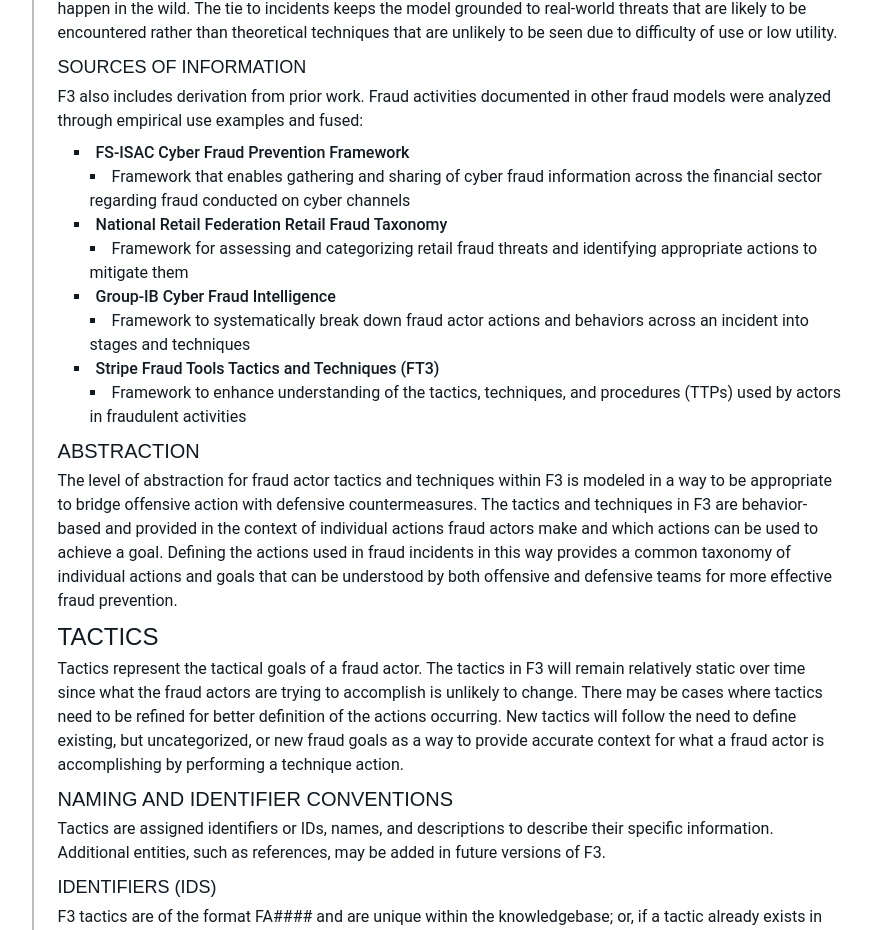
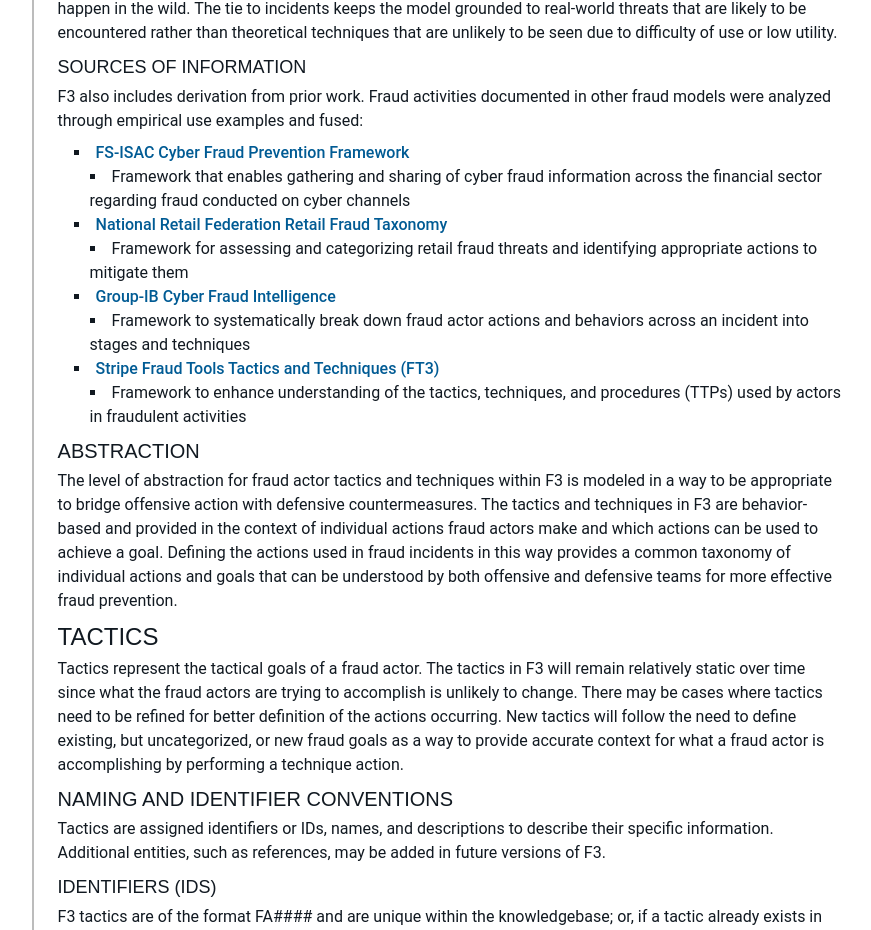
Before and after one commit to center-for-threat-informed-defense/fight-fraud-framework, a Vue app: page /#/about/methodology in a window 1280 px wide. Shown: the part 8331-9261 px from the top of the page, without its empty margins (310-1181 px from the left). Built offline with nearby package versions, Linux system fonts and the light colour scheme; a web font is replaced by a local one.

Commit message:
make links on dpm look like links (#13)

```diff
--- a/src/views/DesignPrinciplesView.vue
+++ b/src/views/DesignPrinciplesView.vue
@@ -3,8 +3,8 @@
     <div class="sidebar">
       <h2>Download Paper</h2>
       <p>The content on this page has been published as a standalone paper.</p>
-      <a :href="downloadUrl" class="btn btn-external"
-        download="MITRE F3 Design Principles and Methodology.pdf">Download Paper <i class="pi pi-download"></i></a>
+      <a :href="downloadUrl" class="btn btn-external" download="MITRE F3 Design Principles and Methodology.pdf">Download
+        Paper <i class="pi pi-download"></i></a>
 
       <h2>On This Page</h2>
       <template v-for="heading of topLevelHeadings" :key="heading.label">
@@ -23,7 +23,12 @@
       <p>The MITRE Fight Fraud Framework (F3)™ is a curated knowledge base of tactics and techniques
         used by fraud actors. MITRE F3™ includes behaviors that characterize known fraud TTPs and references existing <a
           href="https://attack.mitre.org/" target="blank">MITRE ATT&CK®</a> techniques as applicable to financial
-        fraud. These incidents involve the intentional use of deceptive or illegal practices to fraudulently obtain money, assets, or information from individuals or institutions and include actions carried out over cyber channels. F3 provides a common structure and taxonomy and a collective ability to enumerate the material events of cyber fraud incidents and enable partnership on fraud prevention and response.</p>
+        fraud. These incidents involve the intentional use of deceptive or illegal practices to fraudulently obtain
+        money,
+        assets, or information from individuals or institutions and include actions carried out over cyber channels. F3
+        provides a common structure and taxonomy and a collective ability to enumerate the material events of cyber
+        fraud
+        incidents and enable partnership on fraud prevention and response.</p>
 
       <p>The initial release focuses on financial fraud as seen by banking institutions<sup><a href=""
             target="blank">1</a></sup>. </p>
@@ -366,7 +371,7 @@
       <ul>
         <li>
           <a href="https://www.fsisac.com/knowledge/cyber-fraud-prevention-framework" target="blank"
-            class="font-medium">FS-ISAC Cyber Fraud
+            class="font-medium text-ctid-blue hover:text-ctid-navy hover:underline">FS-ISAC Cyber Fraud
             Prevention Framework </a>
           <ul>
             <li>Framework that enables gathering and sharing of cyber fraud information across the financial sector
@@ -374,7 +379,8 @@
           </ul>
         </li>
 
-        <li><a href="https://nrf.com/research/retail-fraud-taxonomy" target="blank" class="font-medium">National Retail
+        <li><a href="https://nrf.com/research/retail-fraud-taxonomy" target="blank"
+            class="font-medium text-ctid-blue hover:text-ctid-navy hover:underline">National Retail
             Federation Retail
             Fraud Taxonomy</a>
           <ul>
@@ -383,7 +389,7 @@
           </ul>
         </li>
         <li><a href="https://www.group-ib.com/products/cyber-fraud-intelligence-platform/" target="blank"
-            class="font-medium">Group-IB Cyber
+            class="font-medium text-ctid-blue hover:text-ctid-navy hover:underline">Group-IB Cyber
             Fraud Intelligence</a>
           <ul>
             <li>Framework to systematically break down fraud actor actions and behaviors across an incident into stages
@@ -391,7 +397,8 @@
           </ul>
         </li>
 
-        <li><a href="https://github.com/stripe/ft3" target="blank" class="font-medium">Stripe Fraud Tools Tactics and
+        <li><a href="https://github.com/stripe/ft3" target="blank"
+            class="font-medium text-ctid-blue hover:text-ctid-navy hover:underline">Stripe Fraud Tools Tactics and
             Techniques (FT3)</a>
           <ul>
             <li>Framework to enhance understanding of the tactics, techniques, and procedures (TTPs) used by actors in
```
